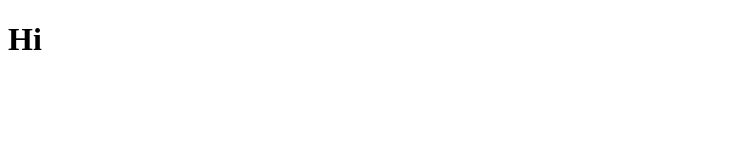
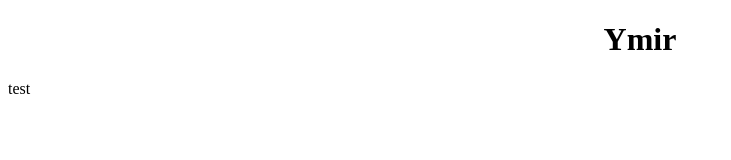
Before and after one commit to Ymir845/Ymir845.github.io, a plain HTML site: page index.html in a window 1280 px wide. Shown: the whole page, without its empty margins (0-731 px from the left). Drawn offline with Linux system fonts and the light colour scheme.

Commit message:
Update index.html

```diff
--- a/index.html
+++ b/index.html
@@ -4,7 +4,9 @@
 
 <body>
 
-<h1> Hi </h1>
+<center><h1> Ymir </h1></center>
+
+  <p1>test</p1>
 
 </body>
 
```
